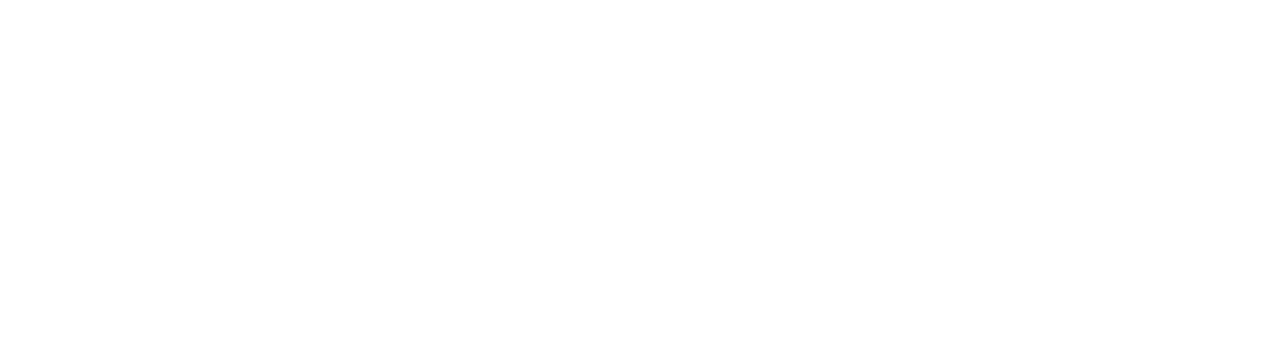
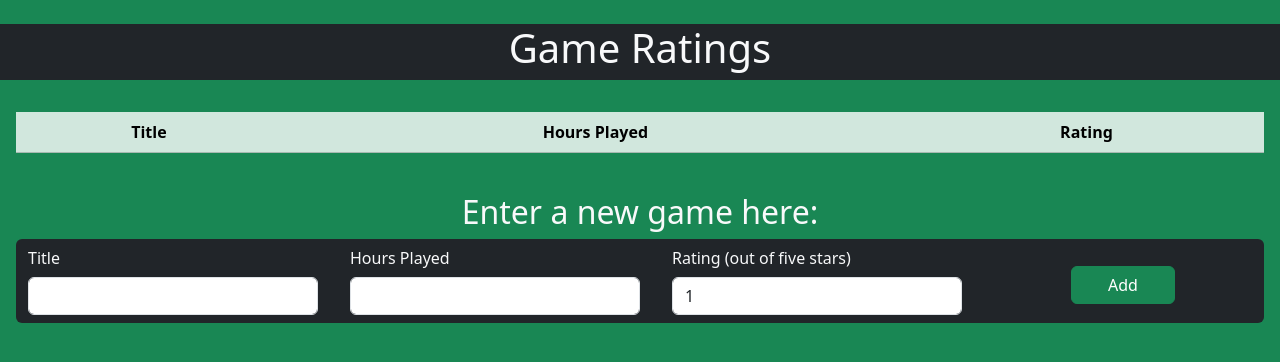
Before and after one commit to amandabarylski/Week-10, a website: page index.html in a window 1280 px wide. Drawn offline with nearby package versions, Linux system fonts and the light colour scheme.

Commit message:
added HTML and Bootstrap

```diff
--- a/index.html
+++ b/index.html
@@ -4,8 +4,76 @@
     <meta charset="UTF-8">
     <meta name="viewport" content="width=device-width, initial-scale=1.0">
     <title>Document</title>
+    <link rel="stylesheet" href="node_modules/bootstrap/dist/css/bootstrap.css">
 </head>
-<body>
+<body class="bg-success">
+    <!--I added a header above the table and form and styled it with Bootstrap.
+    I also added breaks before and after it so that it wouldn't be cramped.-->
+    <br>
+    <h1 class="bg-dark text-center text-light pb-2">Game Ratings</h1>
+    <br>
+    <!--I didn't want my content right against the edge of the webpage so I added a margin below the header.-->
+    <section class="mx-3">
+    <!--For the table, I gave it the Bootstrap classes I wanted it to use and made the table head.-->
+    <table class="table table-striped table-success text-center">
+        <thead>
+            <tr>
+                <th scope="col">Title</th>
+                <th scope="col">Hours Played</th>
+                <th scope="col">Rating</th>
+            </tr>
+        </thead>
+        <tbody>
+            <!--I left the body empty as the rows will be added by the user.-->
+        </tbody>
+    </table>
 
+    <br>
+    <h2 class="text-center text-light">Enter a new game here:</h2>
+    <!--After creating another header, I got started on the form itself.
+    I wanted the form to display horizontally, so I had to add an outer div to be a row.-->
+    <form class="bg-dark text-light pb-2 rounded">
+        <!--I am not sure the align items is doing anything.-->
+        <div class="row px-2 align-items-center">
+            <div class="form-group col-sm-3 mx-1">
+                <!--I followed syntax from the Bootstrap documentation for the form labels and form controls.-->
+                <label for="gameTitle" class="col-form-label">Title</label>
+                <input type="text" class="form-control" id="gameTitle">
+            </div>
+            <div class="form-group col-sm-3 mx-1">
+                <label for="hoursPlayed" class="col-form-label">Hours Played</label>
+                <input type="text" class="form-control" id="hoursPlayed">
+            </div>
+            <div class="form-group col-sm-3 mx-1">
+                <label for="dropdownRating" class="col-form-label">Rating (out of five stars)</label>
+                <select class="form-control" id="dropdownRating">
+                    <option>1</option>
+                    <option>2</option>
+                    <option>3</option>
+                    <option>4</option>
+                    <option>5</option>
+                </select>
+            </div>
+            <!--I couldn't seem to stop the button from looking weird when the screen was small.
+            It always extended outside of the form background, and I'm not sure why.
+            I adjusted margins on both it and the form itself and it always grew to extend just past the form.
+            Some of my changes made it worse, but none of them removed the problem.
+            It looks good when the screen is large, but it's annoying that it won't shrink as much as the
+            rest of the content inside the form.
+            However, I did get it to display horizontally with the rest of the content when the screen is large,
+            which is not what it defaulted to.-->
+            <button type="submit" class="btn btn-success col-sm-1 mt-3 mx-auto">Add</button>
+        </div>
+    </form>
+    </section>
+
+
+
+
+
+<!--I added the script sources before I started on the main HTML.-->
+    <script src="script.js"></script>
+    <script src="node_modules/jquery/dist/jquery.js"></script>
+    <script src="node_modules/bootstrap/dist/js/bootstrap.bundle.js"></script>
 </body>
 </html>
```
